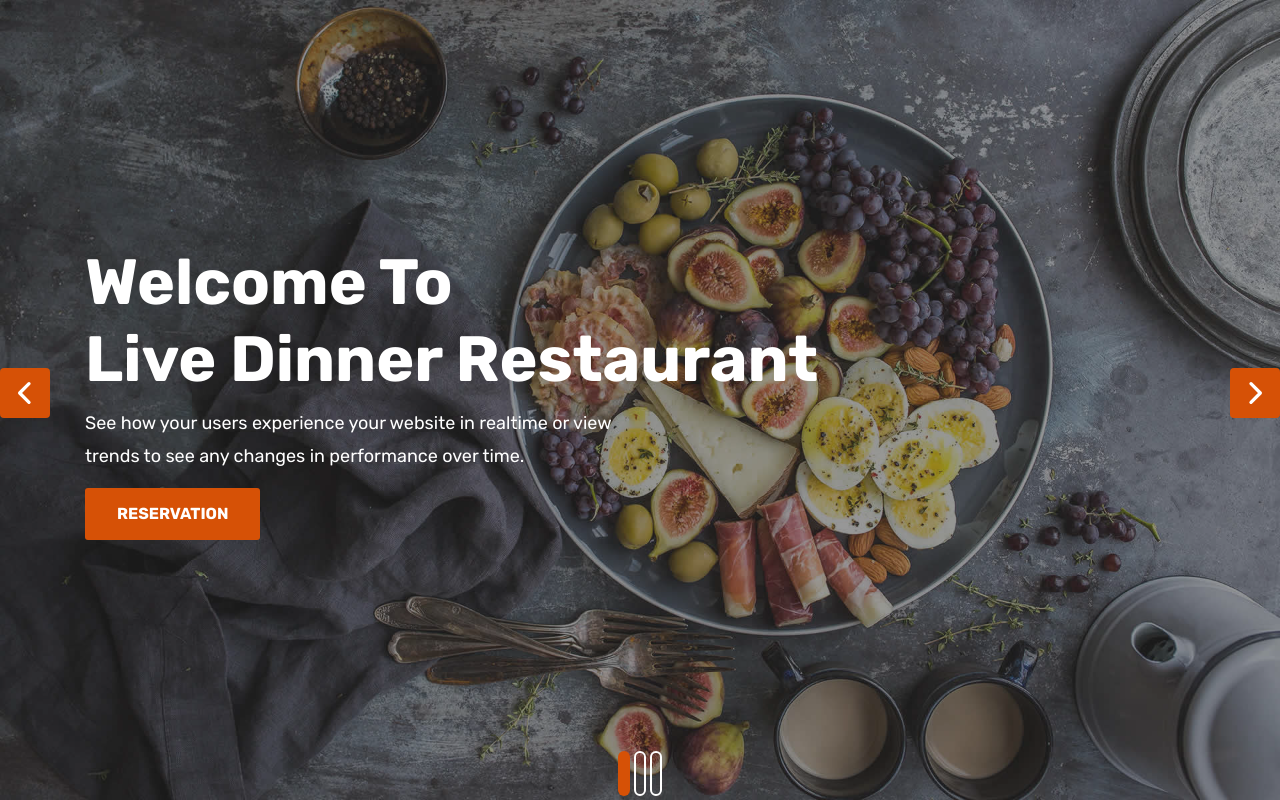
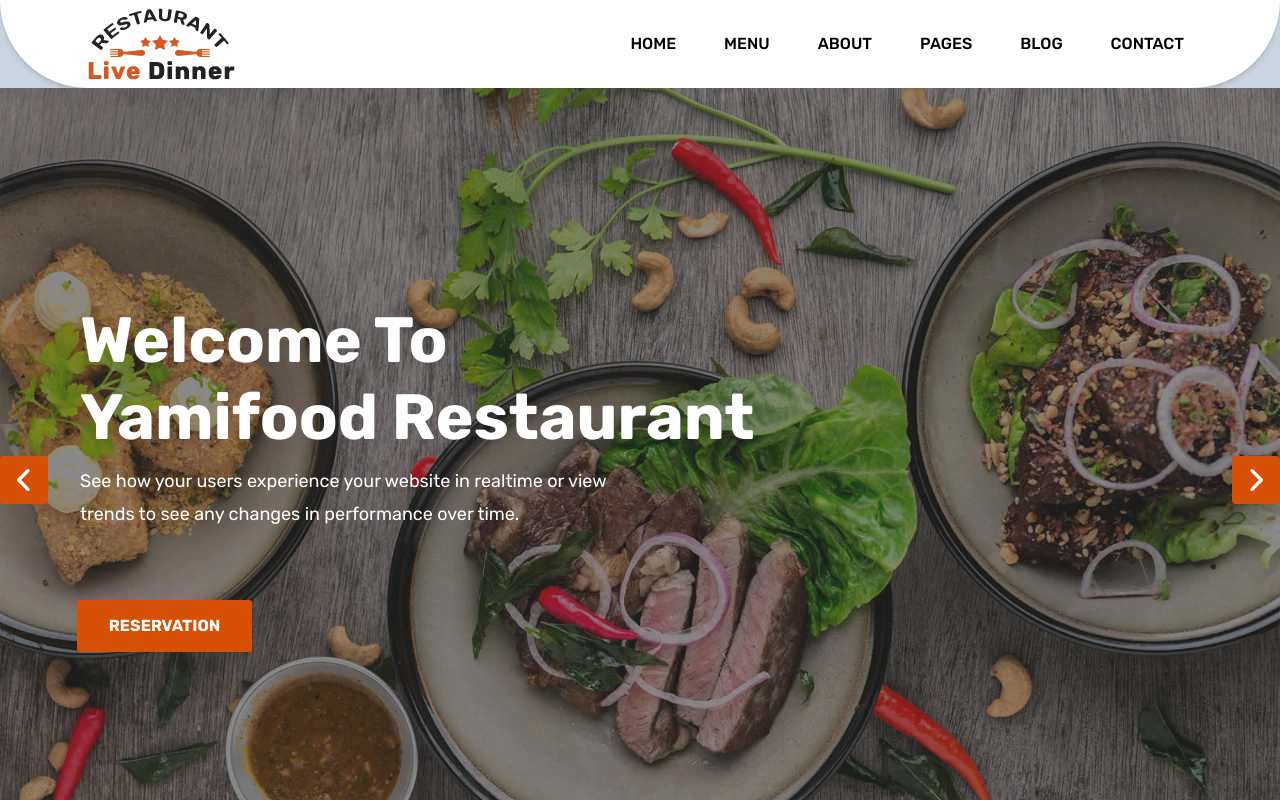
Before and after one commit to trebolcode/demo-restaurant, a React (Vite) app: page / in a window 1280 px wide. Shown: the top 800 px of the page. Built offline with nearby package versions, Linux system fonts and the light colour scheme.

Commit message:
componente Hero y subcomponente Slider

```diff
--- a/src/App.tsx
+++ b/src/App.tsx
@@ -11,7 +11,7 @@ import SpecialMenu from "./components/SpecialMenu";
 function App() {
   return (
     <div className="w-full bg-slate-300 flex flex-col justify-center items-center">
-      {/* <NavBar/> */}
+      <NavBar/>
       <Hero />
       <Reservation />
       <Daily />
--- a/src/components/Hero.css
+++ /dev/null
@@ -1,4 +0,0 @@
-.punto.activo {
-  background-color: #d65106;
-  border: 0;
-}
--- a/src/components/Hero.tsx
+++ b/src/components/Hero.tsx
@@ -1,79 +1,110 @@
-import React from "react";
+import React, { useRef } from "react";
 import Slider from "./subcomponents/Slider";
+import ReserButton from "./subcomponents/ReserButton";
 import SliderLeft from "../assets/icon/chevron-left.svg";
 import SliderRight from "../assets/icon/chevron-right.svg";
-import "./Hero.css";
 
 const Hero = () => {
+  // Codigo para Carousel
+  const slideshow: any = useRef();
 
-  // Codigo para js para cambiar el color de los botones
-  const punto = document.querySelectorAll(".punto");
+  const nextSlide = () => {
+    if (slideshow.current.children.length > 0) {
+      const firstElement = slideshow.current.children[0];
 
-  punto.forEach((cadaPunto, i) => {
-    punto[i].addEventListener("click", () => {
-      punto.forEach((cadaPunto, i) => {
-        punto[i].classList.remove("activo");
-      });
+      slideshow.current.style.transition = "100ms ease-in-out all";
 
-      punto[i].classList.add("activo");
-    });
-  });
+      const sizeSlide = slideshow.current.children[0].offsetWidth;
+
+      slideshow.current.style.transform = `translateX(-${sizeSlide}px)`;
+
+      const transicion = () => {
+        slideshow.current.style.transition = "none";
+        slideshow.current.style.transform = "translateX(0)";
+        slideshow.current.appendChild(firstElement);
+        slideshow.current.removeEventListener("transitionend", transicion);
+      };
+
+      slideshow.current.addEventListener("transitionend", transicion);
+    }
+  };
+
+  const previousSlide = () => {
+    console.log("previousSlide");
+    if (slideshow.current.children.length > 0) {
+      const index = slideshow.current.children.length - 1;
+      const lastElement = slideshow.current.children[index];
+
+      slideshow.current.insertBefore(lastElement, slideshow.current.firstChild);
+
+      slideshow.current.style.transition = "none";
+
+      const sizeSlide = slideshow.current.children[0].offsetWidth;
+
+      slideshow.current.style.transform = `translateX(-${sizeSlide}px)`;
+
+      setTimeout(() => {
+        slideshow.current.style.transition = "10ms ease-in-out all";
+        slideshow.current.style.transform = `translateX(0)`;
+      }, 0);
+
+      const transicion = () => {
+        slideshow.current.style.transition = "none";
+        slideshow.current.style.transform = "translateX(0)";
+        slideshow.current.insertBefore(
+          lastElement,
+          slideshow.current.children[0]
+        );
+      };
+
+      slideshow.current.addEventListener("transitionend", transicion);
+    }
+  };
 
   return (
     <main className="w-full h-screen flex justify-center items-end relative">
       <div
-        id="slide1"
-        className="w-full h-screen opacity-100 target:opacity-100 absolute transition-all ease-in-out duration-500"
+        ref={slideshow}
+        className="w-full h-screen flex flex-row justify-center items-end flex-nowrap"
       >
+        <div id="slide1" className="w-full h-screen absolute">
           <div className="w-full h-screen bg-slider1 bg-cover bg-center absolute"></div>
           <div className="w-full h-screen bg-colReserHover opacity-50 absolute"></div>
           <Slider title="Live Dinner Restaurant" />
         </div>
 
-      <div
-        id="slide2"
-        className="w-full h-screen opacity-0 target:opacity-100 absolute transition-all ease-in-out duration-500"
-      >
+        <div id="slide2" className="w-full h-screen absolute">
           <div className="w-full h-screen bg-slider2 bg-cover bg-center absolute"></div>
           <div className="w-full h-screen bg-colReserHover opacity-50 absolute"></div>
           <Slider title="Live Dinner Restaurant" />
         </div>
 
-      <div
-        id="slide3"
-        className="w-full h-screen opacity-0 target:opacity-100 absolute transition-all ease-in-out duration-500"
-      >
+        <div id="slide3" className="w-full h-screen absolute">
           <div className="w-full h-screen bg-slider3 bg-cover bg-center absolute"></div>
           <div className="w-full h-screen bg-colReserHover opacity-50 absolute"></div>
           <Slider title="Yamifood Restaurant" />
         </div>
+      </div>
 
-      <div className="my-0 m-auto absolute top-[46%] w-full">
-        <a
-          href="#slide1"
-          className="absolute left-0 bg-colReser w-[50px] h-[50px] flex justify-center items-center rounded-[4px] hover:bg-colSliderHover transition duration-[300ms] ease-in-out"
+      <div className="my-0 m-auto top-[54%] lg:top-[46%] w-full absolute">
+        <button
+          onClick={previousSlide}
+          className="absolute left-0 bg-colReser w-10 lg:w-12 h-10 lg:h-12 flex justify-center items-center rounded-[4px] lg:hover:bg-colSliderHover transition duration-[300ms] ease-in-out"
         >
           <img src={SliderLeft} className="h-8 w-8" />
-        </a>
-        <a
-          href="#slide2"
-          className="absolute right-0 bg-colReser w-[50px] h-[50px] flex justify-center items-center rounded-[4px] hover:bg-colSliderHover transition duration-[300ms] ease-in-out"
+        </button>
+
+        <button
+          onClick={nextSlide}
+          className="absolute right-0 bg-colReser w-10 lg:w-12 h-10 lg:h-12 flex justify-center items-center rounded-[4px] lg:hover:bg-colSliderHover transition duration-[300ms] ease-in-out"
         >
           <img src={SliderRight} className="h-8 w-8" />
-        </a>
+        </button>
       </div>
 
-      <nav className="w-full h-[49px] flex flex-nowrap justify-center space-x-1 absolute rounded-full">
-        <a href="#slide1">
-          <div className="w-[12px] h-[45px] border-2 border-colPrimary rounded-full punto activo"></div>
-        </a>
-        <a href="#slide2">
-          <div className="w-[12px] h-[45px] border-2 border-colPrimary rounded-full punto"></div>
-        </a>
-        <a href="#slide3">
-          <div className="w-[12px] h-[45px] border-2 border-colPrimary rounded-full punto"></div>
-        </a>
-      </nav>
+      <div className="top-[70%] left-[6%] lg:top-[64%] lg:left-[6%] absolute font-[600] font-Rubik">
+        <ReserButton name_button="Reservation" />
+      </div>
     </main>
   );
 };
--- a/src/components/subcomponents/ReserButton.tsx
+++ b/src/components/subcomponents/ReserButton.tsx
@@ -6,7 +6,7 @@ interface Props {
 
 function ReserButton({ name_button }: Props) {
   return (
-    <button className="py-[12px] bg-colReser text-colPrimary uppercase cursor-pointer font-[600] border-colReser border-[2px] border-transparent rounded-[3px] hover:bg-colReserHover transition duration-[300ms] ease-in-out">
+    <button className="py-[12px] bg-colReser text-colPrimary uppercase cursor-pointer font-[600] border-colReser border-[2px] border-transparent rounded-[3px] lg:hover:bg-colReserHover transition duration-[300ms] ease-in-out">
       <a href="#" className="px-[30px] py-[12px] text-[16px]">{name_button}</a>
     </button>
   );
--- a/src/components/subcomponents/Slider.tsx
+++ b/src/components/subcomponents/Slider.tsx
@@ -9,17 +9,16 @@ function Slider({ title }: Props) {
   return (
     <>
       <div className="w-full h-screen flex justify-center items-center absolute">
-        <div className="w-[1140px] h-auto px-[15px] pb-4 font-Rubik ">
-          <h1 className="text-[64px] font-[500] text-colPrimary pb-[10px] leading-[120%]">
+        <div className="w-full lg:w-full h-auto px-4 md:px-10 lg:px-20 pb-32 lg:pb- font-Rubik ">
+          <h1 className="text-[24px] md:text-[48px] lg:text-[64px] font-[500] text-colPrimary lg:pb-[10px] leading-[120%]">
             <strong>
               Welcome To <br /> {title}
             </strong>
           </h1>
-          <p className="text-[18px] text-colPrimary mb-[16px] leading-[1.8]">
+          <p className="text-[14px] md:text-[16px] lg:text-[18px] text-colPrimary mb-[16px] leading-[1.8]">
             See how your users experience your website in realtime or view{" "}
             <br /> trends to see any changes in performance over time.
           </p>
-          <ReserButton name_button="Reservation" />
         </div>
       </div>
     </>
```
Lines whose indentation alone changed are shown as unchanged.
